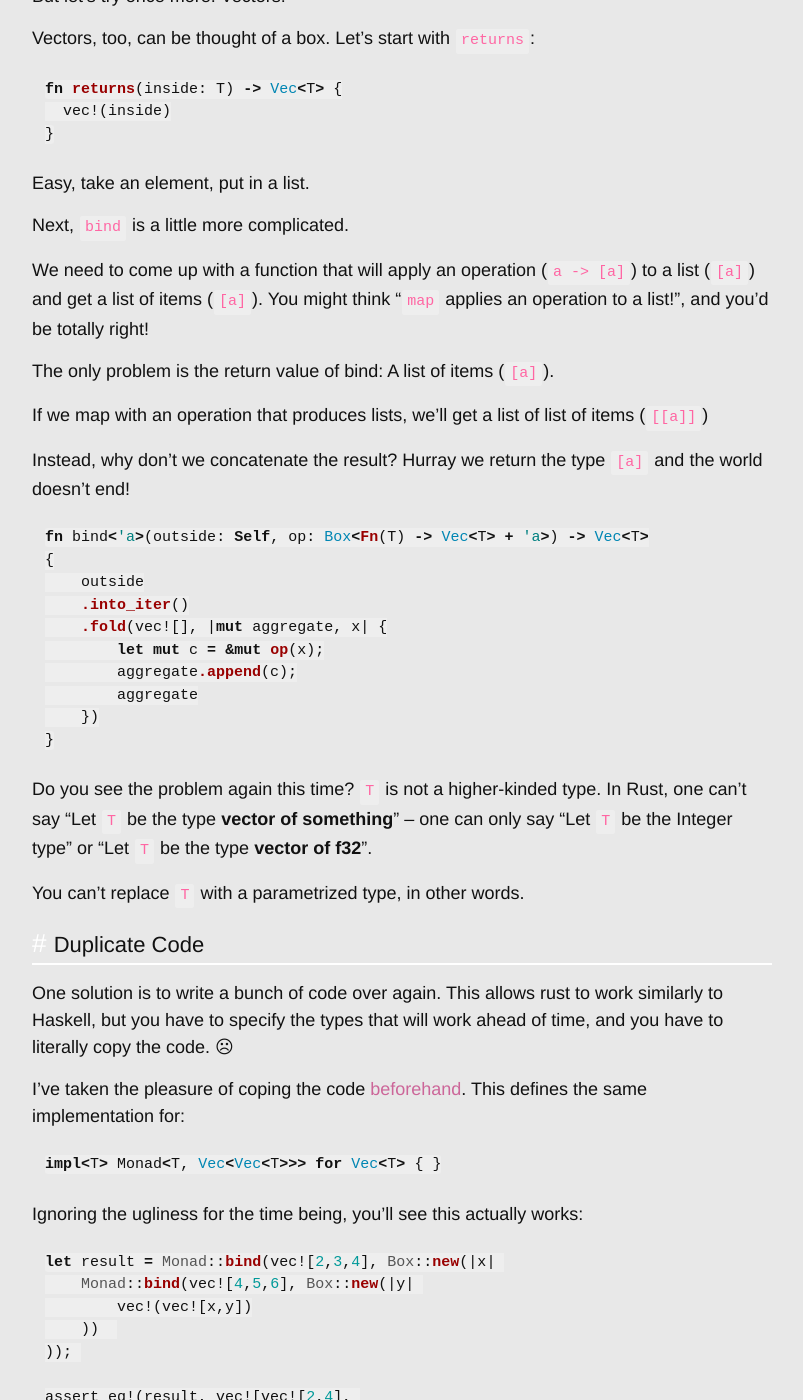
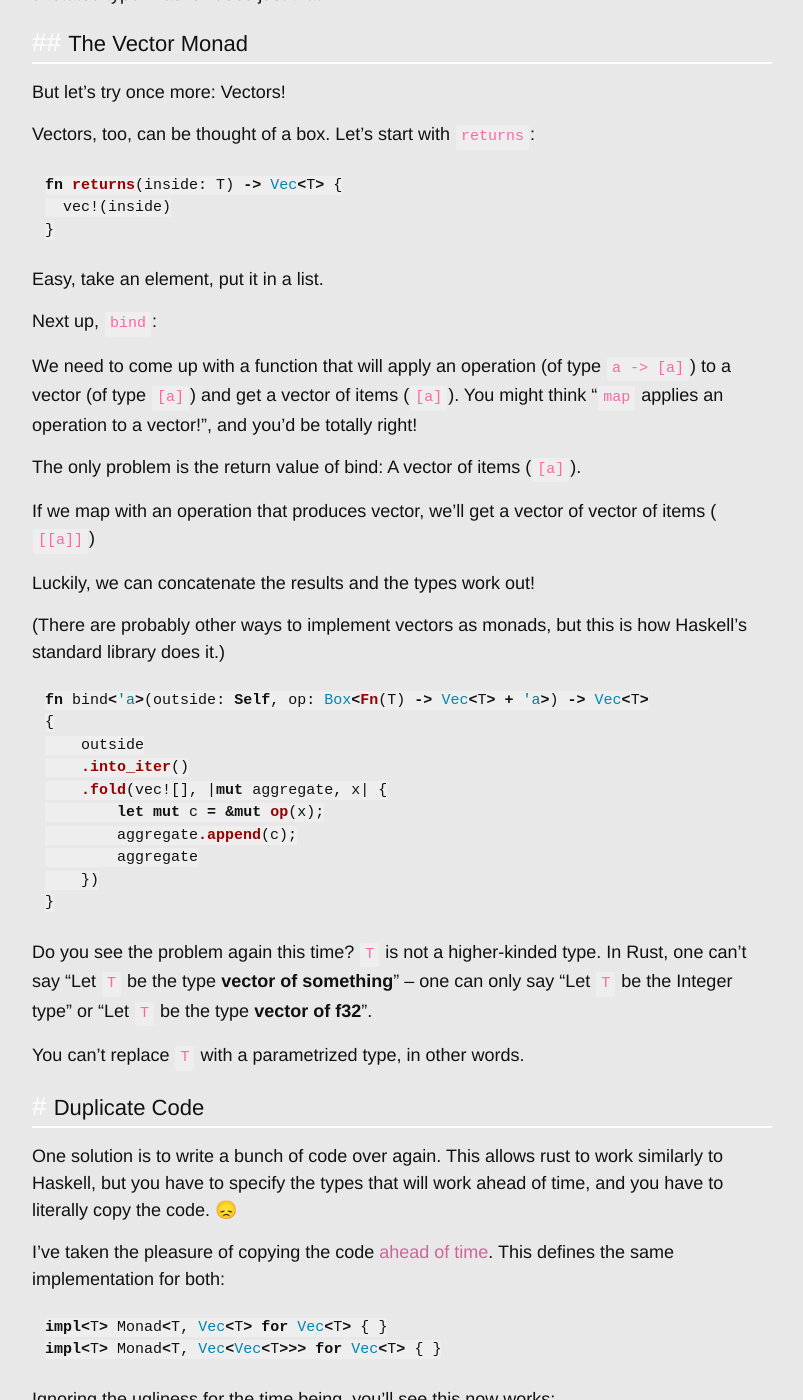
Before and after one commit to Charlesetc/charlesetc, a Jekyll site: the page built from _posts/2016-04-17-rust-monads.markdown, in a window 1280 px wide and 1400 px high, scrolled down 3640 px. Shown: the whole window, without its empty margins (238-1041 px from the left). Built offline with Jekyll 4.4.1, drawn with Linux system fonts in a browser that asks for light colours; some of the changed text lies outside the part shown.

Commit message:
Edited blog post and finished up until macro

```diff
--- a/_posts/2016-04-17-rust-monads.markdown
+++ b/_posts/2016-04-17-rust-monads.markdown
@@ -5,7 +5,7 @@
 categories: rust monads
 ---
 
-**Disclaimer**: Rust does not have monads.
+**Disclaimer**: Rust can not have monads.
 
 Rust doesn't have _higher-kinded_ types. Hopefully, in 5 minutes:
 
@@ -53,12 +53,13 @@
 
 
 The coolest part is that this isn't built into the language &mdash;
-this list comprehension arises from the monadic definition of lists... and can almost work in [Rust](http://www.rust-lang.org).
+this way of comprehending lists (_list comprehensions_, if you will) arises from the monadic definition of lists... and can almost work in [Rust](http://www.rust-lang.org).
 
 Let's try to build the same thing in Rust and see where things fall apart!
 
 ## Sneak peek!
-By the end of the post, this will compile:
+
+An example in Rust that's analogous to Haskell's:
 
 ~~~rust
 let a: Vec<Vec<i32>> = perform!{
@@ -71,11 +72,13 @@
 
 And `a` still equals (the vector equivalent of) `[[2,4],[2,5],[2,6],[3,4],[3,5],[3,6],[4,4],[4,5],[4,6]]`.
 
+A Rust macro makes this pretty, but we'll go through the function calls that do the heavy lifting.
+
 # Monads
 
-There's a [fancy set of constraints](https://wiki.haskell.org/Monad_laws) about what makes a true monad and what does not. For now, I'm just going to explain the type signatures and you can look into the rest if you are so inclined :)
+There's a [fancy set of constraints](https://wiki.haskell.org/Monad_laws) about what makes a true monad and what does not. For now, I'm just going to explain the type signatures and you can look into the rest if you are so inclined 😊
 
-These are the type signatures of a monad's defining methods in Haskell:
+These are the Haskell type signatures for the methods that define a monad:
 
 ~~~haskell
 class Monad M where
@@ -87,7 +90,7 @@
 
   - like a Box of type `M` (A jar, for example)  with something of type `a` inside. (Let's say `a` is candy)
 
-`bind` takes a monad `M` and a function from type `a` to `M b`. `bind` then returns an `M b`.
+`bind` takes a monad `M a` and a function from type `a` to `M b`. `bind` then returns an `M b`.
 
   - Given two parameters: (1) "a jar of candies" and (2) "the action of eating the candies and placing the wrappers in the now empty jar", `bind` defines how one removes the candies from the jar and performs this action.
 
@@ -103,9 +106,9 @@
 }
 ~~~
 
-You can see Rust is holding it's own here quite well! But there is poison in the wine.
+You can see Rust is holding it's own here quite well! However, darkness falls across the land:
 
-`A` can not be a higher-kinded type. In other words, whenever you provide an implementation of this Monad trait, you can't just say that `A` has to be a Monad, you have to say that it's a Monad of integers, or a Monad of floats. If you want both, you have to copy the implementation for each.
+`A` can not be a higher-kinded type. In other words, whenever you provide an implementation of this Monad trait, you can't just say that `A` has to be a Jar, you have to say that it's a Jar of candies, or a Jar of fireflies. If you want to bind to both, you have to copy the implementations.
 
 But let's try it out anyways, shall we!
 
@@ -164,17 +167,19 @@
 }
 ~~~
 
-Easy, take an element, put in a list.
+Easy, take an element, put it in a list.
 
-Next, `bind` is a little more complicated.
+Next up, `bind`:
 
-We need to come up with a function that will apply an operation (`a -> [a]`) to a list (`[a]`) and get a list of items (`[a]`). You might think "`map` applies an operation to a list!", and you'd be totally right!
+We need to come up with a function that will apply an operation (of type `a -> [a]`) to a vector (of type `[a]`) and get a vector of items (`[a]`). You might think "`map` applies an operation to a vector!", and you'd be totally right!
 
-The only problem is the return value of bind: A list of items (`[a]`).
+The only problem is the return value of bind: A vector of items (`[a]`).
 
-If we map with an operation that produces lists, we'll get a list of list of items (`[[a]]`)
+If we map with an operation that produces vector, we'll get a vector of vector of items (`[[a]]`)
 
-Instead, why don't we concatenate the result? Hurray we return the type `[a]` and the world doesn't end!
+Luckily, we can concatenate the results and the types work out!
+
+(There are probably other ways to implement vectors as monads, but this is how Haskell's standard library does it.)
 
 ~~~rust
 fn bind<'a>(outside: Self, op: Box<Fn(T) -> Vec<T> + 'a>) -> Vec<T>
@@ -195,15 +200,16 @@
 
 # Duplicate Code
 
-One solution is to write a bunch of code over again. This allows rust to work similarly to Haskell, but you have to specify the types that will work ahead of time, and you have to literally copy the code. &#9785;
+One solution is to write a bunch of code over again. This allows rust to work similarly to Haskell, but you have to specify the types that will work ahead of time, and you have to literally copy the code. 😞
 
-I've taken the pleasure of coping the code [beforehand](https://gist.github.com/Charlesetc/683c036e550ea833a70be83dda5ff4e5). This defines the same implementation for:
+I've taken the pleasure of copying the code [ahead of time](https://gist.github.com/Charlesetc/683c036e550ea833a70be83dda5ff4e5). This defines the same implementation for both:
 
 ~~~rust
+impl<T> Monad<T, Vec<T> for Vec<T> { }
 impl<T> Monad<T, Vec<Vec<T>>> for Vec<T> { }
 ~~~
 
-Ignoring the ugliness for the time being, you'll see this actually works:
+Ignoring the ugliness for the time being, you'll see this now works:
 
 ~~~rust
 let result = Monad::bind(vec![2,3,4], Box::new(|x|
@@ -211,20 +217,24 @@
         vec!(vec![x,y])
     ))
 ));
+~~~
 
-assert_eq!(result, vec![vec![2,4],
-                        vec![2,5],
-                        vec![2,6],
-                        vec![3,4],
-                        vec![3,5],
-                        vec![3,6],
-                        vec![4,4],
-                        vec![4,5],
-                        vec![4,6]]);
+and `result` equals:
+
+~~~
+vec![vec![2,4],
+     vec![2,5],
+     vec![2,6],
+     vec![3,4],
+     vec![3,5],
+     vec![3,6],
+     vec![4,4],
+     vec![4,5],
+     vec![4,6]]);
 ~~~
 
 This is pretty good! It's nothing compared to Haskell's type system, but it does perform the same function calls and return the same result!
 
-But I still wanted it prettier.
+But I still promised prettier! 🌸
 
 # Macros to the Rescue.
```
Also changed, not shown: other parts of _posts/2016-04-17-rust-monads.markdown (+2 -2 lines).
